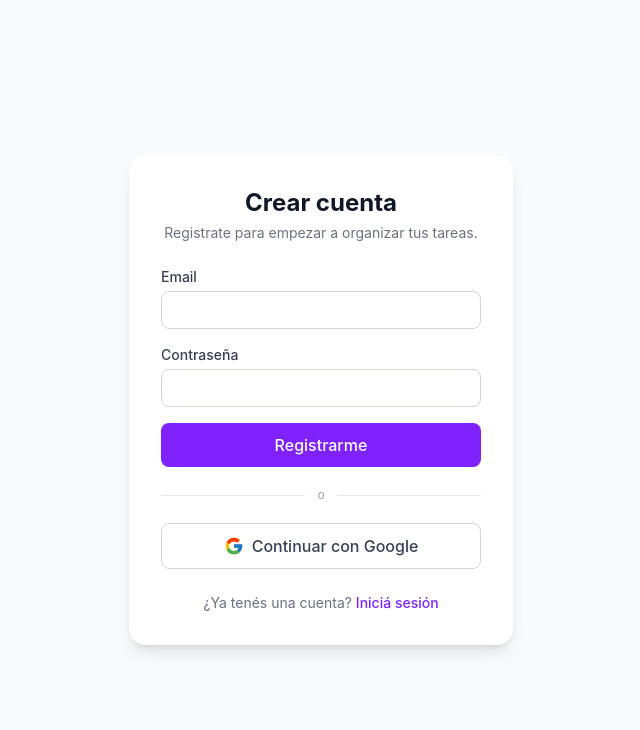
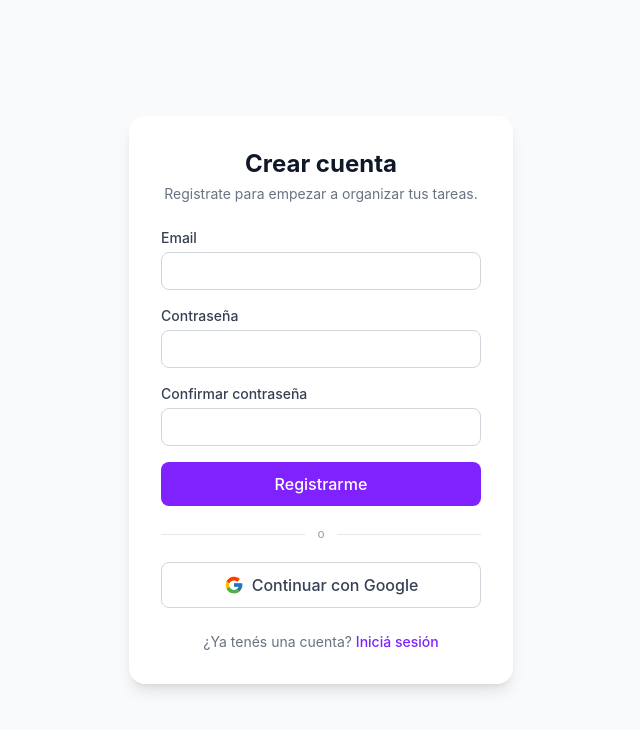
Before and after one commit to scarfcarob/ProyectoM4_CarolinaBetlienski, a React (Vite) app in the folder proyecto-todo-app/: page /register in a window 1280 px wide. Shown: the top 730 px of the page, without its empty margins (319-959 px from the left). Built offline with nearby package versions, Linux system fonts and the light colour scheme; no server answers.

Commit message:
feat(m4): agrega confirmación de contraseña al registro

```diff
--- a/proyecto-todo-app/src/pages/RegisterPage.tsx
+++ b/proyecto-todo-app/src/pages/RegisterPage.tsx
@@ -8,7 +8,7 @@ import { Spinner } from '../components/Spinner';
 import { validateRegister } from '../utils/validators';
 import type { RegisterFormState, FieldErrors } from '../utils/validators';
 
-const initialRegisterForm: RegisterFormState = { email: '', password: '' };
+const initialRegisterForm: RegisterFormState = { email: '', password: '', confirmPassword: '' };
 
 export function RegisterPage() {
   const navigate = useNavigate();
@@ -120,6 +120,31 @@ export function RegisterPage() {
             )}
           </div>
 
+          <div>
+            <label
+              htmlFor="confirmPassword"
+              className="block text-sm font-medium text-gray-700 mb-1"
+            >
+              Confirmar contraseña
+            </label>
+            <input
+              id="confirmPassword"
+              name="confirmPassword"
+              type="password"
+              value={form.confirmPassword}
+              onChange={handleInputChange}
+              aria-invalid={Boolean(fieldErrors.confirmPassword)}
+              aria-describedby={fieldErrors.confirmPassword ? 'confirmPassword-error' : undefined}
+              disabled={isAnySubmitting}
+              className="w-full rounded-lg border border-gray-300 px-3 py-2 text-sm text-gray-900 focus:outline-none focus:ring-2 focus:ring-violet-500 focus:border-violet-500 disabled:bg-gray-100"
+            />
+            {fieldErrors.confirmPassword && (
+              <p id="confirmPassword-error" role="alert" className="mt-1 text-sm text-red-600">
+                {fieldErrors.confirmPassword}
+              </p>
+            )}
+          </div>
+
           {submitError && <ErrorMessage message={submitError} />}
 
           <button
--- a/proyecto-todo-app/src/utils/validators.ts
+++ b/proyecto-todo-app/src/utils/validators.ts
@@ -9,6 +9,7 @@ export interface LoginFormState {
 export interface RegisterFormState {
   email: string;
   password: string;
+  confirmPassword: string;
 }
 
 
@@ -44,6 +45,19 @@ export function validateLogin(form: LoginFormState): FieldErrors<LoginFormState>
   return errors;
 }
 
+export function validatePasswordMatch(
+  password: string,
+  confirmPassword: string,
+): string | undefined {
+  if (!confirmPassword) {
+    return 'Confirmá tu contraseña.';
+  }
+  if (password !== confirmPassword) {
+    return 'Las contraseñas no coinciden.';
+  }
+  return undefined;
+}
+
 export function validateRegister(form: RegisterFormState): FieldErrors<RegisterFormState> {
   const errors: FieldErrors<RegisterFormState> = {};
 
@@ -56,6 +70,11 @@ export function validateRegister(form: RegisterFormState): FieldErrors<RegisterF
     errors.password = 'Ingresá una contraseña.';
   } else if (form.password.length < 6) {
     errors.password = 'La contraseña debe tener al menos 6 caracteres.';
+  }
+
+  const confirmError = validatePasswordMatch(form.password, form.confirmPassword);
+  if (confirmError) {
+    errors.confirmPassword = confirmError;
   }
 
   return errors;
```
Also changed, not shown: 1 other file (tests, documents, lock files or other folders).
